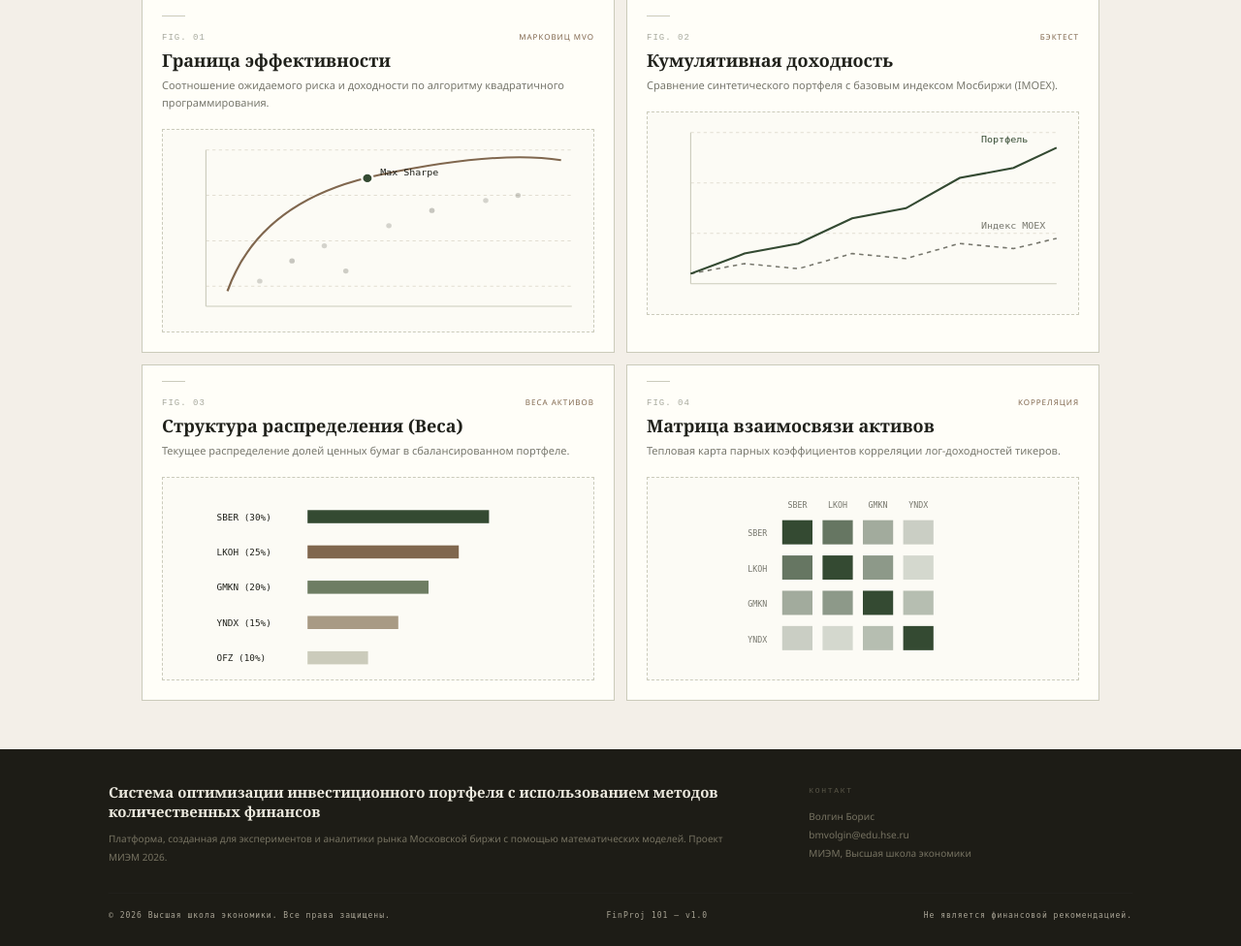
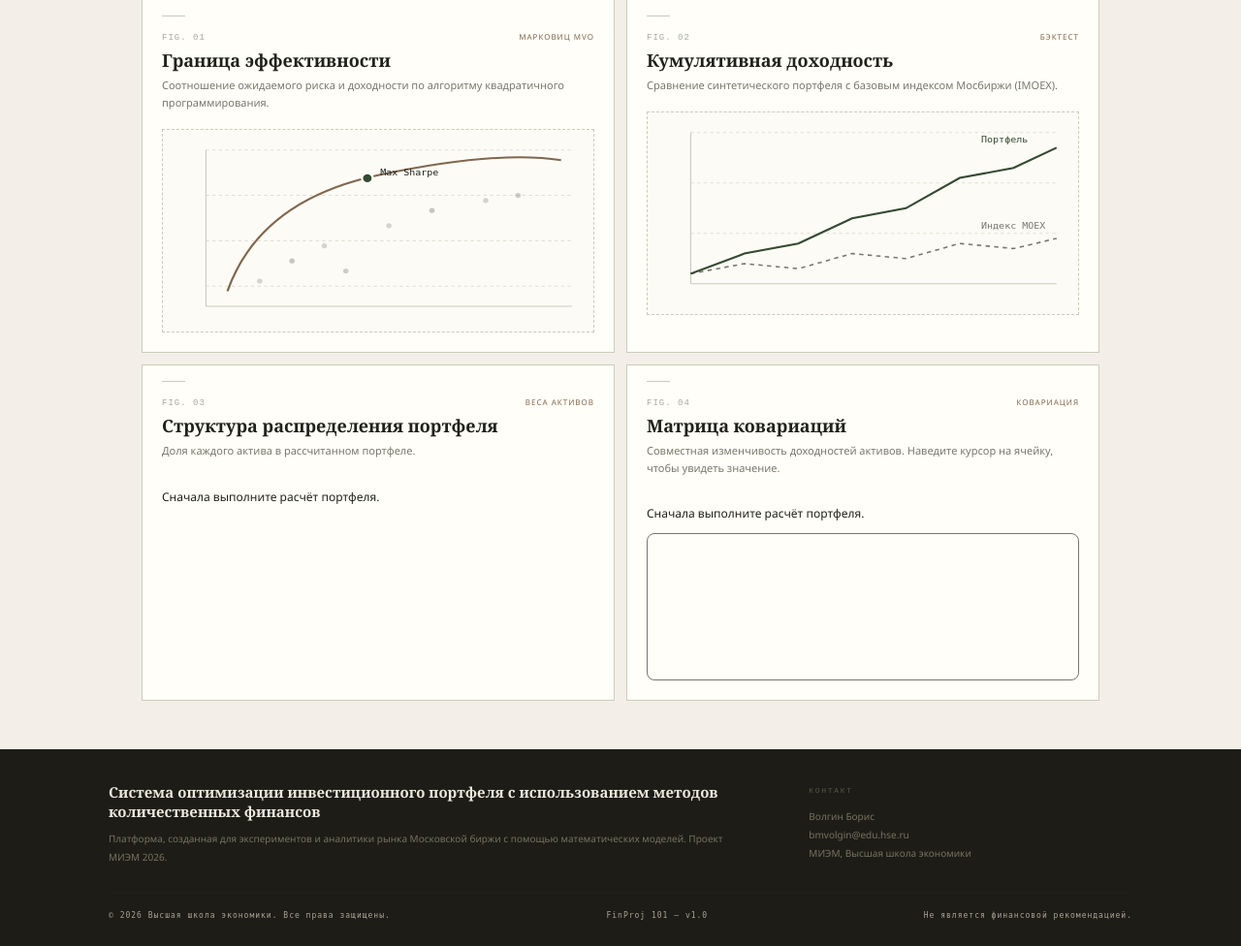
Before and after one commit to bmvolf/Financial_Site_ProjectMIEM, a Django app: page /dashboard in a window 1280 px wide. Shown: the part 483-1459 px from the top of the page at 97% size. Run offline with Django 5.2, Linux system fonts and the light colour scheme; a map, chart or similar area stays blank.

Commit message:
added allocation and matrix dashboards

```diff
--- a/MainPage/static/MainPage/css/dashboard.css
+++ b/MainPage/static/MainPage/css/dashboard.css
@@ -162,3 +162,130 @@ html.dark, body.dark {
         transition:background .2s,color .2s;
     }
 }
+
+/*covarience dashboard*/
+/* Не позволяем большой матрице растянуть сетку дашборда. */
+.covariance-panel {
+    min-width: 0;
+}
+
+.covariance-scroll {
+    width: 100%;
+    max-height: 580px;
+    overflow: auto;
+    border: 1px solid var(--muted);
+    border-radius: 8px;
+}
+
+#covariance-chart {
+    display: block;
+    margin: 0 auto;
+    max-width: none;
+}
+
+.covariance-label {
+    fill: var(--muted, #aaa);
+    font-family: monospace;
+    font-size: 11px;
+}
+
+.covariance-value {
+    fill: #fff;
+    font-family: monospace;
+    pointer-events: none;
+}
+
+.covariance-cell:hover {
+    stroke: #e8d9a8;
+    stroke-width: 2;
+}
+
+.covariance-legend {
+    margin-top: 18px;
+}
+
+.covariance-gradient {
+    height: 10px;
+    border-radius: 5px;
+    background: linear-gradient(to right,
+            #ad674c,
+            #252b25,
+            #719665);
+}
+
+.covariance-scale {
+    display: flex;
+    justify-content: space-between;
+    margin-top: 6px;
+    font-family: monospace;
+    font-size: 12px;
+}
+
+.covariance-legend p {
+    color: var(--muted);
+    font-size: 12px;
+}
+
+/*weights allocation*/
+.allocation-panel {
+    min-width: 0;
+}
+
+.allocation-chart {
+    display: grid;
+    gap: 18px;
+    max-height: 460px;
+    overflow-y: auto;
+    padding: 12px 10px 12px 0;
+}
+
+.allocation-chart:empty {
+    display: none;
+}
+
+.allocation-row {
+    display: grid;
+    grid-template-columns: minmax(60px, 90px) minmax(0, 1fr) 78px;
+    align-items: center;
+    gap: 12px;
+}
+
+.allocation-ticker {
+    font-family: monospace;
+    font-size: 13px;
+    overflow: hidden;
+    text-overflow: ellipsis;
+    white-space: nowrap;
+}
+
+.allocation-track {
+    height: 22px;
+    overflow: hidden;
+    border-radius: 4px;
+    background: rgba(128, 128, 128, 0.15);
+}
+
+.allocation-bar {
+    height: 100%;
+    border-radius: inherit;
+    background: #719665;
+}
+
+.allocation-bar.is-negative {
+    background: #ad674c;
+}
+
+.allocation-weight {
+    text-align: right;
+    white-space: nowrap;
+    font-family: monospace;
+    font-size: 13px;
+    font-variant-numeric: tabular-nums;
+}
+
+@media (max-width: 480px) {
+    .allocation-row {
+        grid-template-columns: 60px minmax(0, 1fr) 70px;
+        gap: 8px;
+    }
+}
--- /dev/null
+++ b/MainPage/static/MainPage/js/allocation.js
@@ -0,0 +1,96 @@
+(() => {
+    const chart = document.getElementById('allocation-chart');
+    const message = document.getElementById('allocation-message');
+
+    if (!chart || !message) return;
+
+    const percentFormatter = new Intl.NumberFormat('ru-RU', {
+        style: 'percent',
+        minimumFractionDigits: 2,
+        maximumFractionDigits: 2,
+    });
+
+    function renderAllocation(tickers, weights) {
+        chart.replaceChildren();
+
+        const valid =
+            Array.isArray(tickers) &&
+            Array.isArray(weights) &&
+            tickers.length > 0 &&
+            tickers.length === weights.length &&
+            tickers.every(ticker => typeof ticker === 'string') &&
+            weights.every(weight => Number.isFinite(weight));
+
+        if (!valid) {
+            throw new Error(
+                'Список тикеров и массив числовых весов должны иметь одинаковую длину.'
+            );
+        }
+
+        // Сначала связываем каждый тикер с его весом,
+        // затем сортируем пары по размеру позиции.
+        const assets = tickers.map((ticker, index) => ({
+            ticker,
+            weight: weights[index],
+        }));
+
+        assets.sort((a, b) => Math.abs(b.weight) - Math.abs(a.weight));
+
+        // Обычно вся полоса соответствует 100%.
+        // Если есть плечо и вес больше 100%, расширяем общую шкалу.
+        const scale = Math.max(
+            1,
+            ...assets.map(asset => Math.abs(asset.weight))
+        );
+
+        const fragment = document.createDocumentFragment();
+
+        for (const { ticker, weight } of assets) {
+            const row = document.createElement('div');
+            row.className = 'allocation-row';
+            row.title = `${ticker}: ${weight * 100}%`;
+
+            const label = document.createElement('span');
+            label.className = 'allocation-ticker';
+            label.textContent = ticker;
+            label.title = ticker;
+
+            const track = document.createElement('div');
+            track.className = 'allocation-track';
+            track.setAttribute('aria-hidden', 'true');
+
+            const bar = document.createElement('div');
+            bar.className = 'allocation-bar';
+            bar.style.width = `${Math.abs(weight) / scale * 100}%`;
+
+            if (weight < 0) {
+                bar.classList.add('is-negative');
+            }
+
+            const value = document.createElement('span');
+            value.className = 'allocation-weight';
+            value.textContent = percentFormatter.format(weight);
+
+            track.appendChild(bar);
+            row.append(label, track, value);
+            fragment.appendChild(row);
+        }
+
+        chart.appendChild(fragment);
+        message.hidden = true;
+    }
+
+    try {
+        const saved = sessionStorage.getItem('portfolioResult');
+
+        if (!saved) return;
+
+        const data = JSON.parse(saved);
+
+        renderAllocation(data.tickers, data.portfolio_weights);
+    } catch (error) {
+        message.hidden = false;
+        message.textContent = `Не удалось построить структуру портфеля: ${error.message}`;
+        console.error(error);
+    }
+})();
--- /dev/null
+++ b/MainPage/static/MainPage/js/covariance.js
@@ -0,0 +1,185 @@
+function renderCovarianceMatrix(tickers, matrix) {
+    const svg = document.getElementById('covariance-chart');
+    const message = document.getElementById('covariance-message');
+    const legend = document.querySelector('.covariance-legend');
+
+    if (!svg) return;
+
+    svg.replaceChildren();
+    legend.hidden = true;
+
+    const n = Array.isArray(tickers) ? tickers.length : 0;
+
+    // Проверяем размеры и числовые значения.
+    const valid =
+        n >= 2 &&
+        n <= 100 &&
+        tickers.every(ticker => typeof ticker === 'string') &&
+        Array.isArray(matrix) &&
+        matrix.length === n &&
+        matrix.every(row =>
+            Array.isArray(row) &&
+            row.length === n &&
+            row.every(value => Number.isFinite(value))
+        );
+
+    if (!valid) {
+        message.hidden = false;
+        message.textContent =
+            'Нужна числовая матрица N × N и список из N тикеров (2–100).';
+        return;
+    }
+
+    message.hidden = true;
+
+    const ns = 'http://www.w3.org/2000/svg';
+
+    function element(tag, attributes = {}, text = null) {
+        const node = document.createElementNS(ns, tag);
+
+        for (const [key, value] of Object.entries(attributes)) {
+            node.setAttribute(key, value);
+        }
+
+        if (text !== null) node.textContent = text;
+        return node;
+    }
+
+    function formatValue(value) {
+        if (value === 0) return '0';
+
+        if (Math.abs(value) < 0.001 || Math.abs(value) >= 1000) {
+            return value.toExponential(2);
+        }
+
+        return Number(value.toPrecision(4)).toString();
+    }
+
+    // Симметричная шкала: отрицательные — терракотовые,
+    // нулевые — тёмные, положительные — зелёные.
+    let maxAbs = 0;
+
+    matrix.forEach(row => {
+        row.forEach(value => {
+            maxAbs = Math.max(maxAbs, Math.abs(value));
+        });
+    });
+
+    function cellColor(value) {
+        const neutral = [37, 43, 37];
+        const target = value < 0 ? [173, 103, 76] : [113, 150, 101];
+        const intensity = maxAbs === 0 ? 0 : Math.abs(value) / maxAbs;
+
+        const rgb = neutral.map((channel, index) =>
+            Math.round(channel + (target[index] - channel) * intensity)
+        );
+
+        return `rgb(${rgb.join(',')})`;
+    }
+
+    const showNumbers = n <= 10;
+    const cellSize = showNumbers ? 62 : 28;
+
+    // Место для подписей слева и сверху.
+    const longestTicker = Math.max(...tickers.map(ticker => ticker.length));
+    const padding = Math.max(80, longestTicker * 7 + 20);
+    const size = padding + n * cellSize + 16;
+
+    svg.setAttribute('width', size);
+    svg.setAttribute('height', size);
+    svg.setAttribute('viewBox', `0 0 ${size} ${size}`);
+
+    const fragment = document.createDocumentFragment();
+
+    tickers.forEach((ticker, index) => {
+        const center = padding + index * cellSize + cellSize / 2;
+
+        // Подписи строк.
+        fragment.appendChild(element('text', {
+            x: padding - 10,
+            y: center,
+            class: 'covariance-label',
+            'text-anchor': 'end',
+            'dominant-baseline': 'middle',
+        }, ticker));
+
+        // Вертикальные подписи столбцов.
+        fragment.appendChild(element('text', {
+            transform: `translate(${center}, ${padding - 10}) rotate(-90)`,
+            class: 'covariance-label',
+            'text-anchor': 'start',
+            'dominant-baseline': 'middle',
+        }, ticker));
+    });
+
+    matrix.forEach((row, i) => {
+        row.forEach((value, j) => {
+            const x = padding + j * cellSize;
+            const y = padding + i * cellSize;
+
+            const rect = element('rect', {
+                x: x + 1,
+                y: y + 1,
+                width: cellSize - 2,
+                height: cellSize - 2,
+                rx: 3,
+                fill: cellColor(value),
+                class: 'covariance-cell',
+            });
+
+            // Нативная подсказка браузера с исходным значением.
+            rect.appendChild(element(
+                'title',
+                {},
+                `${tickers[i]} × ${tickers[j]}\nКовариация: ${value}`
+            ));
+
+            fragment.appendChild(rect);
+
+            if (showNumbers) {
+                fragment.appendChild(element('text', {
+                    x: x + cellSize / 2,
+                    y: y + cellSize / 2,
+                    class: 'covariance-value',
+                    'text-anchor': 'middle',
+                    'dominant-baseline': 'middle',
+                    'font-size': 10,
+                }, formatValue(value)));
+            }
+        });
+    });
+
+    svg.appendChild(fragment);
+
+    document.getElementById('covariance-min').textContent =
+        formatValue(-maxAbs);
+
+    document.getElementById('covariance-max').textContent =
+        formatValue(maxAbs);
+
+    legend.hidden = false;
+}
+
+// Загружаем тот же результат, который используется для верхних карточек.
+try {
+    const saved = sessionStorage.getItem('portfolioResult');
+
+    if (saved) {
+        const data = JSON.parse(saved);
+
+        renderCovarianceMatrix(
+            data.tickers,
+            data.covariance_matrix
+        );
+    }
+} catch (error) {
+    const message = document.getElementById('covariance-message');
+
+    if (message) {
+        message.hidden = false;
+        message.textContent =
+            'Не удалось загрузить матрицу. Выполните расчёт заново.';
+    }
+
+    console.error(error);
+}
--- a/MainPage/static/MainPage/js/index.js
+++ b/MainPage/static/MainPage/js/index.js
@@ -176,7 +176,7 @@
         sessionStorage.setItem("portfolioResult", JSON.stringify(data));
 
         // Переходим на страницу дашбордов.
-        //window.location.href = "dashboard";
+        window.location.href = "dashboard";
 
     } catch (error) {
         output.textContent = `Ошибка: ${error.message}`;
--- a/MainPage/templates/dashboard.html
+++ b/MainPage/templates/dashboard.html
@@ -55,4 +55,6 @@
 </div>
 
 <script src="{% static 'MainPage/js/dashboard.js' %}" defer></script>
+<script src="{% static 'MainPage/js/covariance.js' %}" defer></script>
+<script src="{% static 'MainPage/js/allocation.js' %}" defer></script>
 {% endblock %}
--- a/MainPage/templates/includes/dashboard/asset-allocation.html
+++ b/MainPage/templates/includes/dashboard/asset-allocation.html
@@ -1,27 +1,18 @@
-<article class="chart-panel">
-        <div class="panel-meta">
-          <span class="number">FIG. 03</span>
-          <span class="category">Веса активов</span>
-        </div>
-        <h2>Структура распределения (Веса)</h2>
-        <p class="chart-caption">Текущее распределение долей ценных бумаг в сбалансированном портфеле.</p>
-        <div class="chart-box">
-          <svg viewBox="0 0 400 200">
-            <!-- Горизонтальные бары -->
-            <text x="40" y="42" font-size="9" fill="var(--ink)" font-family="monospace">SBER (30%)</text>
-            <rect x="130" y="32" width="180" height="13" fill="var(--green)"/>
+<article class="chart-panel allocation-panel">
+  <div class="panel-meta">
+    <span class="number">FIG. 03</span>
+    <span class="category">Веса активов</span>
+  </div>
 
-            <text x="40" y="77" font-size="9" fill="var(--ink)" font-family="monospace">LKOH (25%)</text>
-            <rect x="130" y="67" width="150" height="13" fill="var(--accent)"/>
+  <h2>Структура распределения портфеля</h2>
 
-            <text x="40" y="112" font-size="9" fill="var(--ink)" font-family="monospace">GMKN (20%)</text>
-            <rect x="130" y="102" width="120" height="13" fill="#6e7d63"/>
+  <p class="chart-caption">
+    Доля каждого актива в рассчитанном портфеле.
+  </p>
 
-            <text x="40" y="147" font-size="9" fill="var(--ink)" font-family="monospace">YNDX (15%)</text>
-            <rect x="130" y="137" width="90" height="13" fill="#a89a84"/>
+  <p id="allocation-message">
+    Сначала выполните расчёт портфеля.
+  </p>
 
-            <text x="40" y="182" font-size="9" fill="var(--ink)" font-family="monospace">OFZ  (10%)</text>
-            <rect x="130" y="172" width="60" height="13" fill="var(--line)"/>
-          </svg>
-        </div>
-      </article>
+  <div id="allocation-chart" class="allocation-chart" aria-label="Веса активов портфеля"></div>
+</article>
--- a/MainPage/templates/includes/dashboard/correlation-matrix.html
+++ b/MainPage/templates/includes/dashboard/correlation-matrix.html
@@ -1,45 +1,29 @@
-<article class="chart-panel">
-        <div class="panel-meta">
-          <span class="number">FIG. 04</span>
-          <span class="category">Корреляция</span>
-        </div>
-        <h2>Матрица взаимосвязи активов</h2>
-        <p class="chart-caption">Тепловая карта парных коэффициентов корреляции лог-доходностей тикеров.</p>
-        <div class="chart-box">
-          <svg viewBox="0 0 400 200">
-            <!-- Подписи колонок -->
-            <text x="135" y="30" font-size="8" fill="var(--muted)" font-family="monospace" text-anchor="middle">SBER</text>
-            <text x="175" y="30" font-size="8" fill="var(--muted)" font-family="monospace" text-anchor="middle">LKOH</text>
-            <text x="215" y="30" font-size="8" fill="var(--muted)" font-family="monospace" text-anchor="middle">GMKN</text>
-            <text x="255" y="30" font-size="8" fill="var(--muted)" font-family="monospace" text-anchor="middle">YNDX</text>
+<article class="chart-panel covariance-panel">
+  <div class="panel-meta">
+    <span class="number">FIG. 04</span>
+    <span class="category">Ковариация</span>
+  </div>
 
-            <!-- Строка 1 -->
-            <text x="105" y="58" font-size="8" fill="var(--muted)" font-family="monospace" text-anchor="end">SBER</text>
-            <rect x="120" y="42" width="30" height="24" fill="var(--green)"/>
-            <rect x="160" y="42" width="30" height="24" fill="var(--green)" opacity="0.75"/>
-            <rect x="200" y="42" width="30" height="24" fill="var(--green)" opacity="0.45"/>
-            <rect x="240" y="42" width="30" height="24" fill="var(--green)" opacity="0.25"/>
+  <h2>Матрица ковариаций</h2>
 
-            <!-- Строка 2 -->
-            <text x="105" y="93" font-size="8" fill="var(--muted)" font-family="monospace" text-anchor="end">LKOH</text>
-            <rect x="120" y="77" width="30" height="24" fill="var(--green)" opacity="0.75"/>
-            <rect x="160" y="77" width="30" height="24" fill="var(--green)"/>
-            <rect x="200" y="77" width="30" height="24" fill="var(--green)" opacity="0.55"/>
-            <rect x="240" y="77" width="30" height="24" fill="var(--green)" opacity="0.2"/>
+  <p class="chart-caption">
+    Совместная изменчивость доходностей активов.
+    Наведите курсор на ячейку, чтобы увидеть значение.
+  </p>
 
-            <!-- Строка 3 -->
-            <text x="105" y="128" font-size="8" fill="var(--muted)" font-family="monospace" text-anchor="end">GMKN</text>
-            <rect x="120" y="112" width="30" height="24" fill="var(--green)" opacity="0.45"/>
-            <rect x="160" y="112" width="30" height="24" fill="var(--green)" opacity="0.55"/>
-            <rect x="200" y="112" width="30" height="24" fill="var(--green)"/>
-            <rect x="240" y="112" width="30" height="24" fill="var(--green)" opacity="0.35"/>
+  <p id="covariance-message">Сначала выполните расчёт портфеля.</p>
 
-            <!-- Строка 4 -->
-            <text x="105" y="163" font-size="8" fill="var(--muted)" font-family="monospace" text-anchor="end">YNDX</text>
-            <rect x="120" y="147" width="30" height="24" fill="var(--green)" opacity="0.25"/>
-            <rect x="160" y="147" width="30" height="24" fill="var(--green)" opacity="0.2"/>
-            <rect x="200" y="147" width="30" height="24" fill="var(--green)" opacity="0.35"/>
-            <rect x="240" y="147" width="30" height="24" fill="var(--green)"/>
-          </svg>
-        </div>
-      </article>
+  <div class="covariance-scroll">
+    <svg id="covariance-chart" role="img" aria-label="Тепловая карта матрицы ковариаций"></svg>
+  </div>
+
+  <div class="covariance-legend" hidden>
+    <div class="covariance-gradient"></div>
+    <div class="covariance-scale">
+      <span id="covariance-min"></span>
+      <span>0</span>
+      <span id="covariance-max"></span>
+    </div>
+    <p>Отрицательная ← ковариация → положительная</p>
+  </div>
+</article>
```
